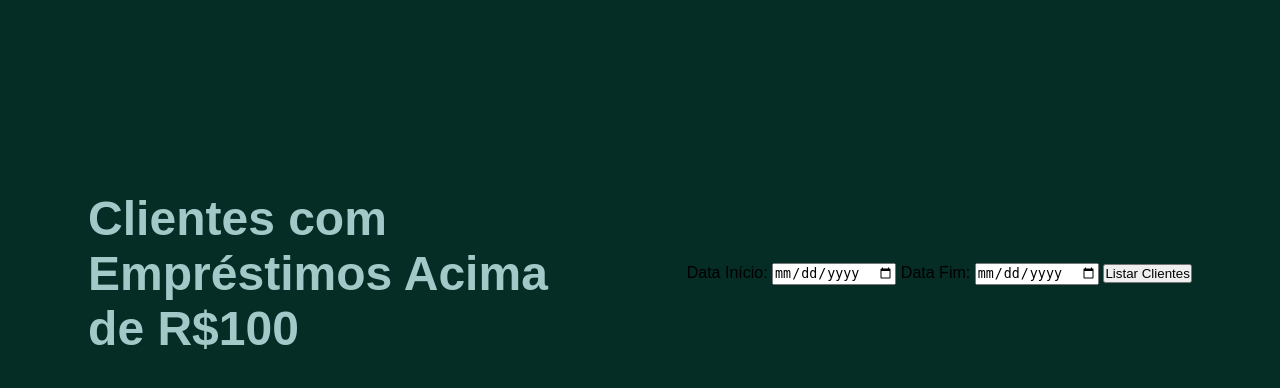
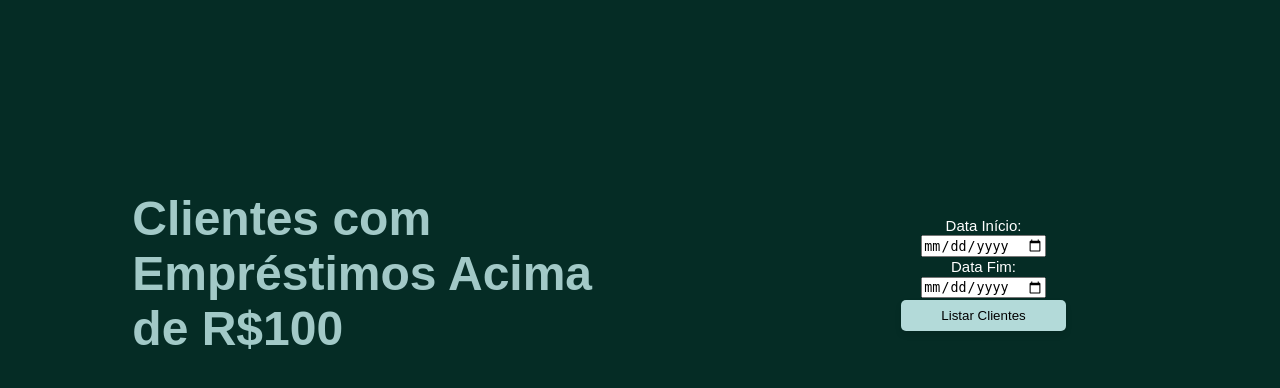
Before and after one commit to diogomador/Projeto-BD, a Flask app: template templates/clientes_acima_cem.html in a window 1280 px wide. Shown: the part 158-546 px from the top of the page. Run offline with Flask 3, Linux system fonts and the light colour scheme; the template is opened without the code that fills it, so the values that code supplies are empty; parts of the project's set-up code (start-up, migrations or seed data) failed here and were passed over; some libraries are stand-ins or nearby versions.

Commit message:
Ajustes no css dos filtros

```diff
--- a/models/config.py
+++ b/models/config.py
@@ -4,5 +4,5 @@ class Config:
     # Configurações do banco de dados MySQL
     MYSQL_HOST = 'localhost'
     MYSQL_USER = 'root'
-    MYSQL_PASSWORD = ''
+    MYSQL_PASSWORD = '190406'
     MYSQL_DB = 'db_biblioteca'
--- a/static/filtros.css
+++ b/static/filtros.css
@@ -108,12 +108,13 @@ nav a:hover{
 }
 
 .form{
-    border: 1px solid black;
     display: flex;
     justify-content: center;
+    justify-content: space-between;
+    flex-direction: column;
     align-items: center;
     width: 27%;
-    height: 10%;
+    height: 17%;
 }
 
 .form label{
--- a/static/listar_livros.css
+++ b/static/form.css
@@ -43,6 +43,19 @@ nav a:hover{
     transform: scale(1.1);
 }
 
+.main{
+    display: flex;
+    justify-content: space-around;
+    align-items: center;
+    height: 100%;
+    width: 100%;
+    padding: 2rem;
+}
+
+.main h2{
+    border: 1px solid black;
+    color: white;
+}
 .list_titulo{
     width: 40%;
     display: flex;
@@ -56,52 +69,48 @@ nav a:hover{
     opacity: 90%;
 }
 
+.form{
+    display: flex;
+    justify-content: center;
+    justify-content: space-between;
+    flex-direction: column;
+    align-items: center;
+    width: 27%;
+    height: 17%;
+}
+
+.form label{
+    color: white;
+    font-size: 15px;
+}
+
+.botao{
+    align-self: center;
+    width: 50%;
+    padding: 0.5rem;
+    background-color: #b3dad9;
+    box-shadow: 0 4px 6px rgba(0, 0, 0, 0.1);
+    border: none;
+    border-radius: 5px;
+    cursor: pointer;
+}
+
 .table{
+    border: 5px solid black;
     padding: 2rem;
     height: 35%;
-    width: 25%;
+    width: 27%;
     background-color: #f9f9f9;
     gap: 10px;
     box-shadow: 0 4px 6px rgba(0, 0, 0, 0.1);
     border-radius: 10px;
     }
 
-.main{
-    display: flex;
-    justify-content: space-around;
-    align-items: center;
-    height: 100%;
-    width: 100%;
-    padding: 2rem;
+.table thead{
+    border: 1px solid black;
+
 }
 
-
-.flash-messages {
-    margin: 10px 0;
-    padding: 10px;
+.table tbody{
+    border: 1px solid black;
 }
-
-.flash-message {
-    padding: 10px;
-    border-radius: 14px;
-    font-family: "Liter", sans-serif;
-    font-size: 20px;
-    position: absolute;
-    top: 20vh;
-    right: 3vw;
-}
-
-.flash-message.success {
-    background-color: #44a047;
-    color:#f9f9f9;
-}
-
-.flash-message.warning {
-    background-color:#ffb300df;
-    color:#f9f9f9;
-}
-
-.flash-message.error {
-    background-color:#b92929;
-    color:#f9f9f9;
-}
--- a/templates/clientes_acima_cem.html
+++ b/templates/clientes_acima_cem.html
@@ -3,7 +3,7 @@
 <head>
     <meta charset="UTF-8">
     <meta name="viewport" content="width=device-width, initial-scale=1.0">
-    <link rel="stylesheet" href="{{ url_for('static', filename='filtros.css') }}">
+    <link rel="stylesheet" href="{{ url_for('static', filename='form.css') }}">
     <title>Clientes com Empréstimos Acima de R$100</title>
 </head>
 <body>
@@ -21,12 +21,12 @@
         <div class="list_titulo">
             <h1>Clientes com Empréstimos Acima de R$100</h1>
         </div>
-    <form method="POST">
+        <form method="POST" class="form">
             <label for="data_inicio">Data Início:</label>
             <input type="date" id="data_inicio" name="data_inicio" required>
             <label for="data_fim">Data Fim:</label>
             <input type="date" id="data_fim" name="data_fim" required>
-        <button type="submit">Listar Clientes</button>
+            <button type="submit" class="botao">Listar Clientes</button>
         </form>
 
         {% if clientes %}
@@ -42,12 +42,13 @@
                 {% for cliente in clientes %}
                 <tr>
                     <td>{{ cliente[0] }}</td>
-                <td>R$ {{ cliente[1] }}</td>
+                    <td>R$ {{ "%.2f"|format(cliente[1]) }}</td>
                 </tr>
                 {% endfor %}
             </tbody>
         </table>
         {% endif %}
+    </main>
 
     {% with messages = get_flashed_messages(with_categories=true) %}
         {% if messages %}
--- a/templates/listar_livros.html
+++ b/templates/listar_livros.html
@@ -3,7 +3,7 @@
 <head>
     <meta charset="UTF-8">
     <meta name="viewport" content="width=device-width, initial-scale=1.0">
-    <link rel="stylesheet" href="{{ url_for('static', filename='listar_livros.css') }}">
+    <link rel="stylesheet" href="{{ url_for('static', filename='filtros.css') }}">
     <title>Listar Livros</title>
 </head>
 <body>
--- a/templates/relatorio_emprestimos_cliente.html
+++ b/templates/relatorio_emprestimos_cliente.html
@@ -3,7 +3,7 @@
 <head>
     <meta charset="UTF-8">
     <meta name="viewport" content="width=device-width, initial-scale=1.0">
-    <link rel="stylesheet" href="{{ url_for('static', filename='filtros.css') }}">
+    <link rel="stylesheet" href="{{ url_for('static', filename='form.css') }}">
     <title>Relatório de Empréstimos por Cliente</title>
 </head>
 <body>
@@ -26,7 +26,7 @@
             <input type="date" id="data_inicio" name="data_inicio" required>
             <label for="data_fim">Data Fim:</label>
             <input type="date" id="data_fim" name="data_fim" required>
-        <button type="submit">Gerar Relatório</button>
+            <button type="submit" class="botao">Gerar Relatório</button>
         </form>
 
         {% if relatorio %}
@@ -50,6 +50,7 @@
             </tbody>
         </table>
         {% endif %}
+    </main>
 
     {% with messages = get_flashed_messages(with_categories=true) %}
         {% if messages %}
--- a/templates/top_livros.html
+++ b/templates/top_livros.html
@@ -3,7 +3,7 @@
 <head>
     <meta charset="UTF-8">
     <meta name="viewport" content="width=device-width, initial-scale=1.0">
-    <link rel="stylesheet" href="{{ url_for('static', filename='filtros.css') }}">
+    <link rel="stylesheet" href="{{ url_for('static', filename='form.css') }}">
     <title>Top Livros</title>
 </head>
 <body>
```
Lines whose indentation alone changed are shown as unchanged.
